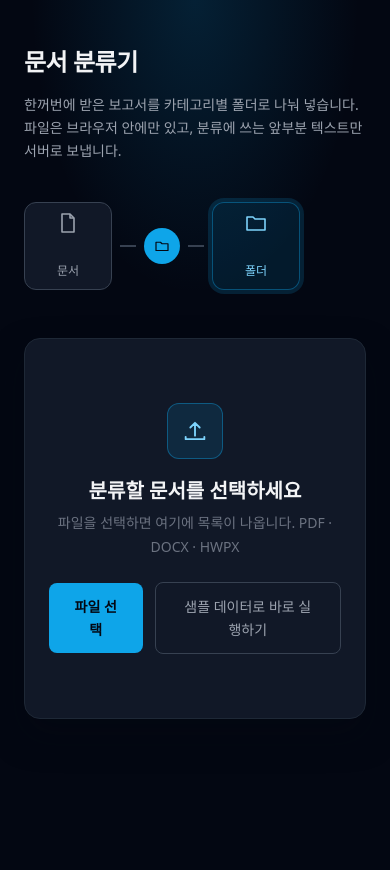
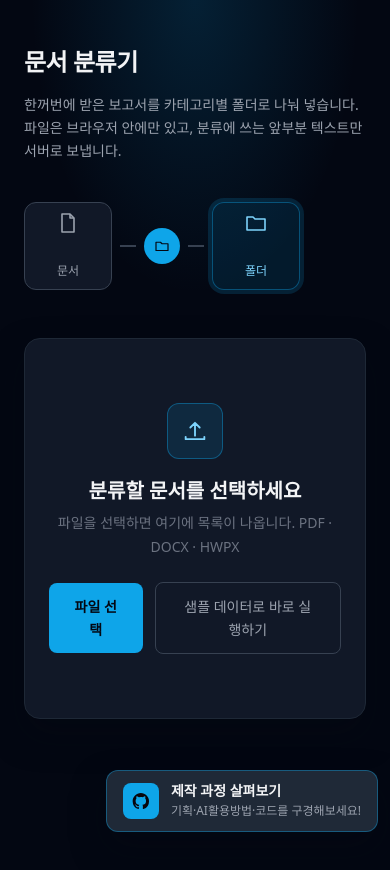
Before and after one commit to yooseong11/doc-sorter, a React (Vite) app: page / in a window 390 px wide. Before the commit the page ends 844 px from the top, so only its background shows below. Built offline with nearby package versions, Linux system fonts and the light colour scheme.

Commit message:
feat: 제작 과정 GitHub 링크 추가
- 모든 화면 우측 하단에 제작 과정 안내 카드 표시
- GitHub 저장소를 새 탭으로 여는 반응형 링크 적용

```diff
--- a/src/App.css
+++ b/src/App.css
@@ -2,4 +2,72 @@
   min-height: 100%;
   display: flex;
   flex-direction: column;
+  padding-bottom: 96px;
 }
+
+.app__github-link {
+  position: fixed;
+  right: var(--space-6);
+  bottom: var(--space-6);
+  z-index: 10;
+  display: flex;
+  align-items: center;
+  gap: var(--space-3);
+  max-width: calc(100vw - var(--space-12));
+  padding: var(--space-3) var(--space-4);
+  border: 1px solid var(--color-accent-line);
+  border-radius: var(--radius-lg);
+  background: var(--color-surface-raised);
+  box-shadow: var(--shadow-card);
+  color: var(--color-text);
+  text-decoration: none;
+  transition: border-color var(--ease), transform var(--ease), background var(--ease);
+}
+
+.app__github-link:hover {
+  border-color: var(--color-accent-quiet);
+  background: var(--color-surface);
+  transform: translateY(-2px);
+}
+
+.app__github-icon {
+  flex: 0 0 auto;
+  display: grid;
+  place-items: center;
+  width: 36px;
+  height: 36px;
+  border-radius: var(--radius-md);
+  background: var(--color-accent);
+}
+
+.app__github-copy {
+  min-width: 0;
+  display: grid;
+  gap: var(--space-1);
+}
+
+.app__github-copy strong {
+  font-size: var(--text-sm);
+  line-height: var(--leading-heading);
+}
+
+.app__github-copy span {
+  overflow: hidden;
+  color: var(--color-text-muted);
+  font-size: var(--text-xs);
+  line-height: var(--leading-heading);
+  text-overflow: ellipsis;
+  white-space: nowrap;
+}
+
+@media (max-width: 640px) {
+  .app {
+    padding-bottom: 88px;
+  }
+
+  .app__github-link {
+    right: var(--space-3);
+    bottom: var(--space-3);
+    max-width: calc(100vw - var(--space-6));
+  }
+}
--- a/src/App.jsx
+++ b/src/App.jsx
@@ -32,6 +32,23 @@ function App() {
       {screen === 's1' && <UploadScreen items={items} dispatch={dispatch} classifying={busy} onClassify={() => runClassification()} />}
       {screen === 's2' && <ConfirmScreen items={items} dispatch={dispatch} busy={busy} onRetry={runClassification} onBack={() => setScreen('s1')} onNext={() => setScreen('s3')} />}
       {screen === 's3' && <SaveScreen items={items} dispatch={dispatch} onBack={() => setScreen('s2')} onRestart={() => { dispatch({ type: 'reset' }); setScreen('s1') }} />}
+
+      <a
+        className="app__github-link"
+        href="https://github.com/yooseong11/doc-sorter"
+        target="_blank"
+        rel="noreferrer"
+      >
+        <span className="app__github-icon" aria-hidden="true">
+          <svg viewBox="0 0 19 19" width="20" height="20">
+            <use href="/icons.svg#github-icon" />
+          </svg>
+        </span>
+        <span className="app__github-copy">
+          <strong>제작 과정 살펴보기</strong>
+          <span>기획·AI활용방법·코드를 구경해보세요!</span>
+        </span>
+      </a>
     </div>
   )
 }
```
